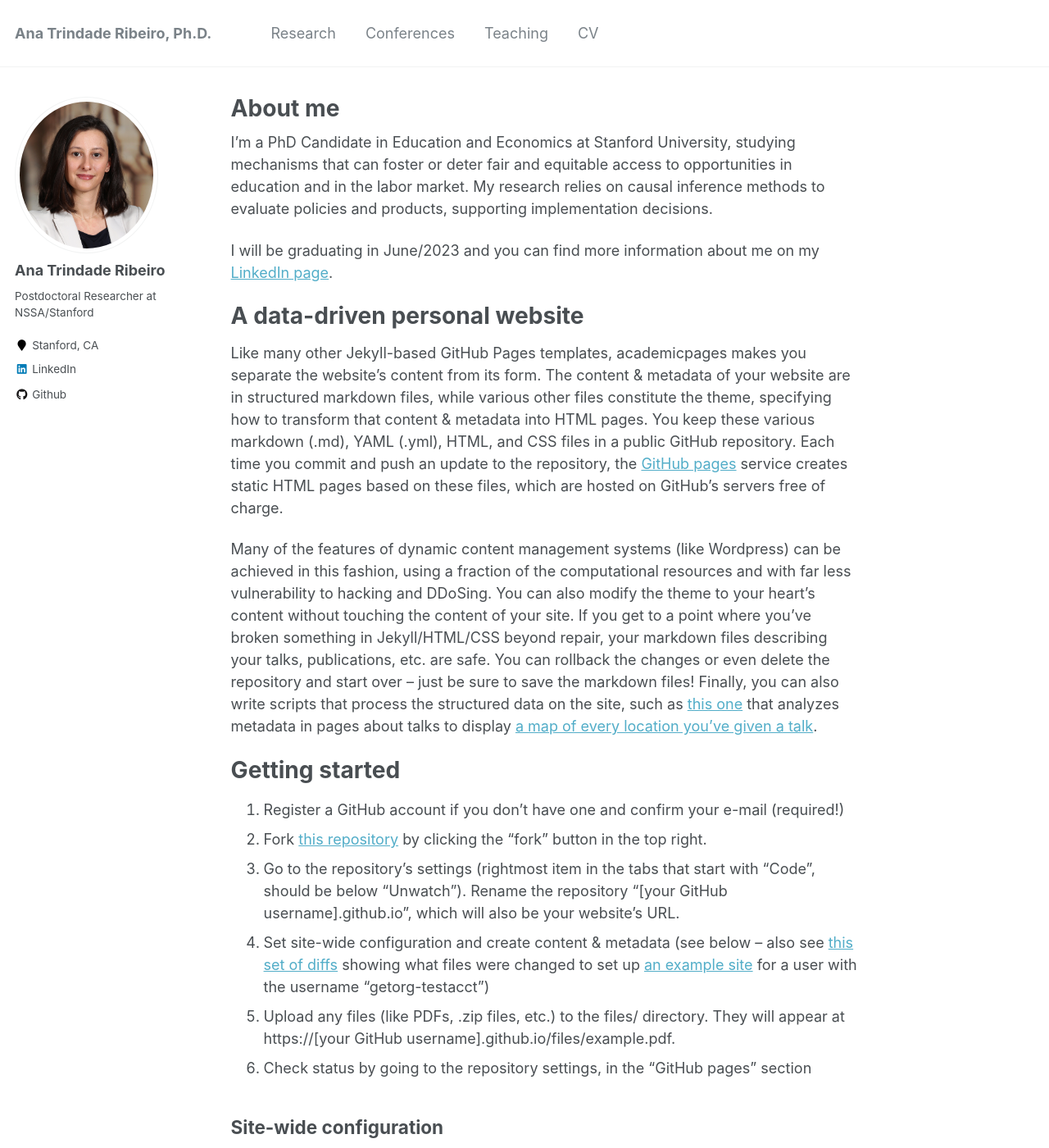
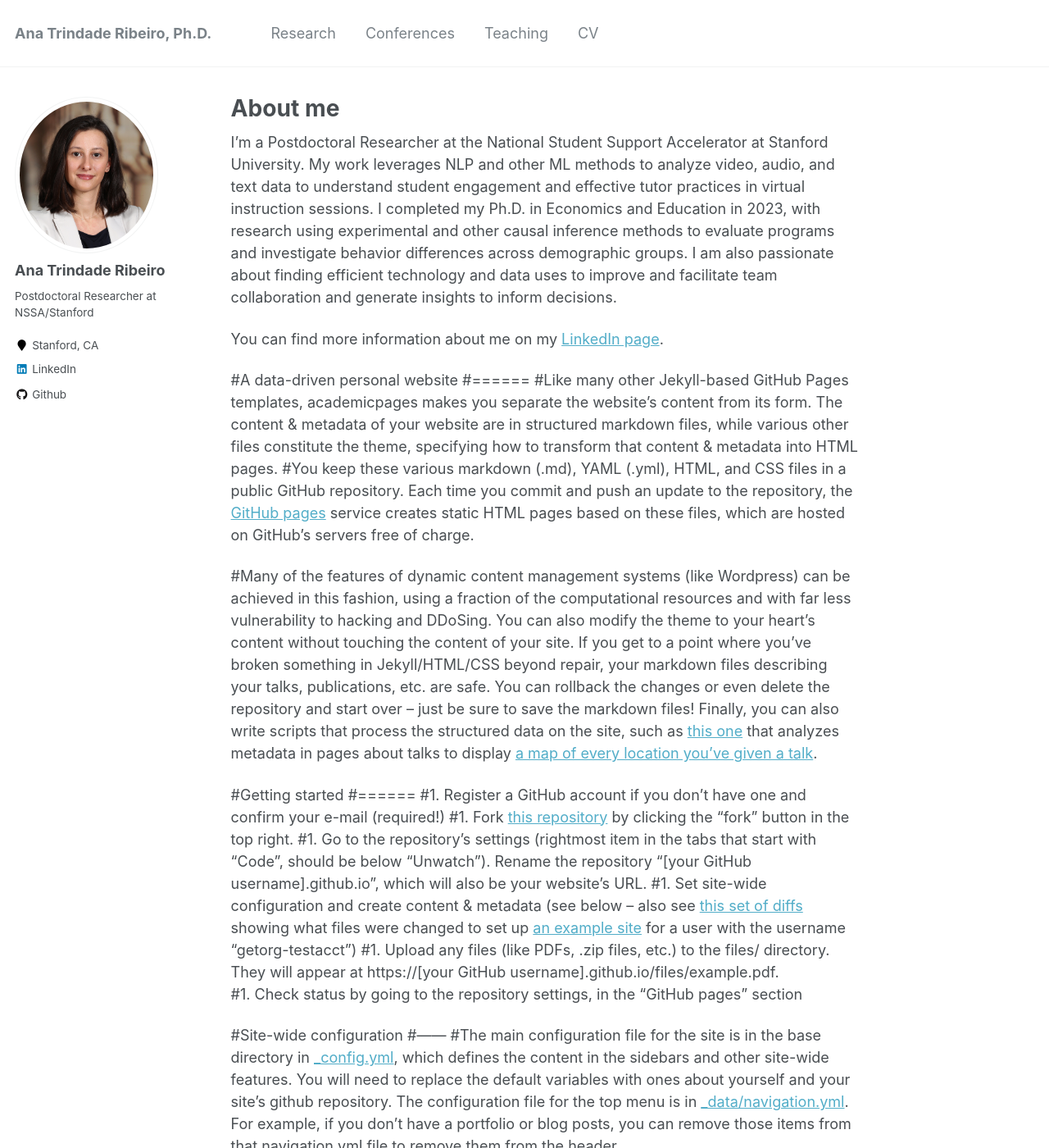
Before and after one commit to anatrindaderibeiro/anatrindaderibeiro.github.io, a Jekyll site: the page built from _pages/about.md, in a window 1280 px wide and 1400 px high. Shown: the whole window at 82% size. Built offline with Jekyll 4.4.1, drawn with Linux system fonts in a browser that asks for light colours; some of the changed text lies outside the part shown.

Commit message:
update about

```diff
--- a/_pages/about.md
+++ b/_pages/about.md
@@ -8,46 +8,45 @@ redirect_from:
   - /about.html
 ---
 
-I'm a PhD Candidate in Education and Economics at Stanford University, studying mechanisms that can foster or deter fair and equitable access to opportunities in education and in the labor market.
-My research relies on causal inference methods to evaluate policies and products, supporting implementation decisions.
+I'm a Postdoctoral Researcher at the National Student Support Accelerator at Stanford University. My work leverages NLP and other ML methods to analyze video, audio, and text data to understand student engagement and effective tutor practices in virtual instruction sessions. I completed my Ph.D. in Economics and Education in 2023, with research using experimental and other causal inference methods to evaluate programs and investigate behavior differences across demographic groups. I am also passionate about finding efficient technology and data uses to improve and facilitate team collaboration and generate insights to inform decisions.
 
-I will be graduating in June/2023 and you can find more information about me on my [LinkedIn page](https://www.linkedin.com/in/ana-trindade-ribeiro/).
+You can find more information about me on my [LinkedIn page](https://www.linkedin.com/in/ana-trindade-ribeiro/).
 
-A data-driven personal website
-======
-Like many other Jekyll-based GitHub Pages templates, academicpages makes you separate the website's content from its form. The content & metadata of your website are in structured markdown files, while various other files constitute the theme, specifying how to transform that content & metadata into HTML pages. You keep these various markdown (.md), YAML (.yml), HTML, and CSS files in a public GitHub repository. Each time you commit and push an update to the repository, the [GitHub pages](https://pages.github.com/) service creates static HTML pages based on these files, which are hosted on GitHub's servers free of charge.
+#A data-driven personal website
+#======
+#Like many other Jekyll-based GitHub Pages templates, academicpages makes you separate the website's content from its form. The content & metadata of your website are in structured markdown files, while various other files constitute the theme, specifying how to transform that content & metadata into HTML pages. #You keep these various markdown (.md), YAML (.yml), HTML, and CSS files in a public GitHub repository. Each time you commit and push an update to the repository, the [GitHub pages](https://pages.github.com/) service creates static HTML pages based on these files, which are hosted on GitHub's servers free of charge.
 
-Many of the features of dynamic content management systems (like Wordpress) can be achieved in this fashion, using a fraction of the computational resources and with far less vulnerability to hacking and DDoSing. You can also modify the theme to your heart's content without touching the content of your site. If you get to a point where you've broken something in Jekyll/HTML/CSS beyond repair, your markdown files describing your talks, publications, etc. are safe. You can rollback the changes or even delete the repository and start over -- just be sure to save the markdown files! Finally, you can also write scripts that process the structured data on the site, such as [this one](https://github.com/academicpages/academicpages.github.io/blob/master/talkmap.ipynb) that analyzes metadata in pages about talks to display [a map of every location you've given a talk](https://academicpages.github.io/talkmap.html).
+#Many of the features of dynamic content management systems (like Wordpress) can be achieved in this fashion, using a fraction of the computational resources and with far less vulnerability to hacking and DDoSing. You can also modify the theme to your heart's content without touching the content of your site. If you get to a point where you've broken something in Jekyll/HTML/CSS beyond repair, your markdown files describing your talks, publications, etc. are safe. You can rollback the changes or even delete the repository and start over -- just be sure to save the markdown files! Finally, you can also write scripts that process the structured data on the site, such as [this one](https://github.com/academicpages/academicpages.github.io/blob/master/talkmap.ipynb) that analyzes metadata in pages about talks to display [a map of every location you've given a talk](https://academicpages.github.io/talkmap.html).
 
-Getting started
-======
-1. Register a GitHub account if you don't have one and confirm your e-mail (required!)
-1. Fork [this repository](https://github.com/academicpages/academicpages.github.io) by clicking the "fork" button in the top right.
-1. Go to the repository's settings (rightmost item in the tabs that start with "Code", should be below "Unwatch"). Rename the repository "[your GitHub username].github.io", which will also be your website's URL.
-1. Set site-wide configuration and create content & metadata (see below -- also see [this set of diffs](http://archive.is/3TPas) showing what files were changed to set up [an example site](https://getorg-testacct.github.io) for a user with the username "getorg-testacct")
-1. Upload any files (like PDFs, .zip files, etc.) to the files/ directory. They will appear at https://[your GitHub username].github.io/files/example.pdf.
-1. Check status by going to the repository settings, in the "GitHub pages" section
+#Getting started
+#======
+#1. Register a GitHub account if you don't have one and confirm your e-mail (required!)
+#1. Fork [this repository](https://github.com/academicpages/academicpages.github.io) by clicking the "fork" button in the top right.
+#1. Go to the repository's settings (rightmost item in the tabs that start with "Code", should be below "Unwatch"). Rename the repository "[your GitHub username].github.io", which will also be your website's URL.
+#1. Set site-wide configuration and create content & metadata (see below -- also see [this set of diffs](http://archive.is/3TPas) showing what files were changed to set up [an example site](https://getorg-testacct.github.io) for a user with the username "getorg-testacct")
+#1. Upload any files (like PDFs, .zip files, etc.) to the files/ directory. They will appear at https://[your GitHub username].github.io/files/example.pdf.
+#1. Check status by going to the repository settings, in the "GitHub pages" section
 
-Site-wide configuration
-------
-The main configuration file for the site is in the base directory in [_config.yml](https://github.com/academicpages/academicpages.github.io/blob/master/_config.yml), which defines the content in the sidebars and other site-wide features. You will need to replace the default variables with ones about yourself and your site's github repository. The configuration file for the top menu is in [_data/navigation.yml](https://github.com/academicpages/academicpages.github.io/blob/master/_data/navigation.yml). For example, if you don't have a portfolio or blog posts, you can remove those items from that navigation.yml file to remove them from the header.
+#Site-wide configuration
+#------
+#The main configuration file for the site is in the base directory in [_config.yml](https://github.com/academicpages/academicpages.github.io/blob/master/_config.yml), which defines the content in the sidebars and other site-wide features. You will need to replace the default variables with ones about yourself and your site's github repository. The configuration file for the top menu is in [_data/navigation.yml](https://github.com/academicpages/academicpages.github.io/blob/master/_data/navigation.yml). For example, if you don't have a portfolio or blog posts, you can remove those items from that navigation.yml file to remove them from the header.
 
-Create content & metadata
-------
-For site content, there is one markdown file for each type of content, which are stored in directories like _publications, _talks, _posts, _teaching, or _pages. For example, each talk is a markdown file in the [_talks directory](https://github.com/academicpages/academicpages.github.io/tree/master/_talks). At the top of each markdown file is structured data in YAML about the talk, which the theme will parse to do lots of cool stuff. The same structured data about a talk is used to generate the list of talks on the [Talks page](https://academicpages.github.io/talks), each [individual page](https://academicpages.github.io/talks/2012-03-01-talk-1) for specific talks, the talks section for the [CV page](https://academicpages.github.io/cv), and the [map of places you've given a talk](https://academicpages.github.io/talkmap.html) (if you run this [python file](https://github.com/academicpages/academicpages.github.io/blob/master/talkmap.py) or [Jupyter notebook](https://github.com/academicpages/academicpages.github.io/blob/master/talkmap.ipynb), which creates the HTML for the map based on the contents of the _talks directory).
+#Create content & metadata
+#------
+#For site content, there is one markdown file for each type of content, which are stored in directories like _publications, _talks, _posts, _teaching, or _pages. For example, each talk is a markdown file in the [_talks directory](https://github.com/academicpages/academicpages.github.io/tree/master/_talks). At the top of each markdown file is structured data in YAML about the talk, which the theme will parse to do lots of cool stuff. The same structured data about a talk is used to generate the list of talks on the [Talks page](https://academicpages.github.io/talks), each [individual page](https://academicpages.github.io/talks/2012-03-01-talk-1) for specific talks, the talks section for the [CV page](https://academicpages.github.io/cv), and the [map of places you've given a talk](https://academicpages.github.io/talkmap.html) (if you run this [python file](https://github.com/academicpages/academicpages.github.io/blob/master/talkmap.py) or [Jupyter notebook](https://github.com/academicpages/academicpages.github.io/blob/master/talkmap.ipynb), which creates the HTML for the map based on the contents of the _talks directory).
 
-**Markdown generator**
+#**Markdown generator**
 
-I have also created [a set of Jupyter notebooks](https://github.com/academicpages/academicpages.github.io/tree/master/markdown_generator
+#I have also created [a set of Jupyter notebooks](https://github.com/academicpages/academicpages.github.io/tree/master/markdown_generator
 ) that converts a CSV containing structured data about talks or presentations into individual markdown files that will be properly formatted for the academicpages template. The sample CSVs in that directory are the ones I used to create my own personal website at stuartgeiger.com. My usual workflow is that I keep a spreadsheet of my publications and talks, then run the code in these notebooks to generate the markdown files, then commit and push them to the GitHub repository.
 
-How to edit your site's GitHub repository
-------
-Many people use a git client to create files on their local computer and then push them to GitHub's servers. If you are not familiar with git, you can directly edit these configuration and markdown files directly in the github.com interface. Navigate to a file (like [this one](https://github.com/academicpages/academicpages.github.io/blob/master/_talks/2012-03-01-talk-1.md) and click the pencil icon in the top right of the content preview (to the right of the "Raw | Blame | History" buttons). You can delete a file by clicking the trashcan icon to the right of the pencil icon. You can also create new files or upload files by navigating to a directory and clicking the "Create new file" or "Upload files" buttons.
+#How to edit your site's GitHub repository
+#------
+#Many people use a git client to create files on their local computer and then push them to GitHub's servers. If you are not familiar with git, you can directly edit these configuration and markdown files directly in the github.com interface. Navigate to a file (like [this one](https://github.com/academicpages/academicpages.github.io/blob/master/_talks/2012-03-01-talk-1.md) and click the pencil icon in the top right of the content preview (to the right of the "Raw | Blame | History" buttons). You can delete a file by clicking the trashcan icon to the right of the pencil icon. You can also create new files or upload files by navigating to a directory and clicking the "Create new file" or "Upload files" buttons.
 
-Example: editing a markdown file for a talk
-![Editing a markdown file for a talk](/images/editing-talk.png)
+#Example: editing a markdown file for a talk
+#![Editing a markdown file for a talk](/images/editing-talk.png)
 
-For more info
-------
-More info about configuring academicpages can be found in [the guide](https://academicpages.github.io/markdown/). The [guides for the Minimal Mistakes theme](https://mmistakes.github.io/minimal-mistakes/docs/configuration/) (which this theme was forked from) might also be helpful.
+#For more info
+#------
+#More info about configuring academicpages can be found in [the guide](https://academicpages.github.io/markdown/). The [guides for the Minimal Mistakes theme](https://mmistakes.github.io/minimal-mistakes/docs/configuration/) (which this theme was forked from) might also be helpful.
```
